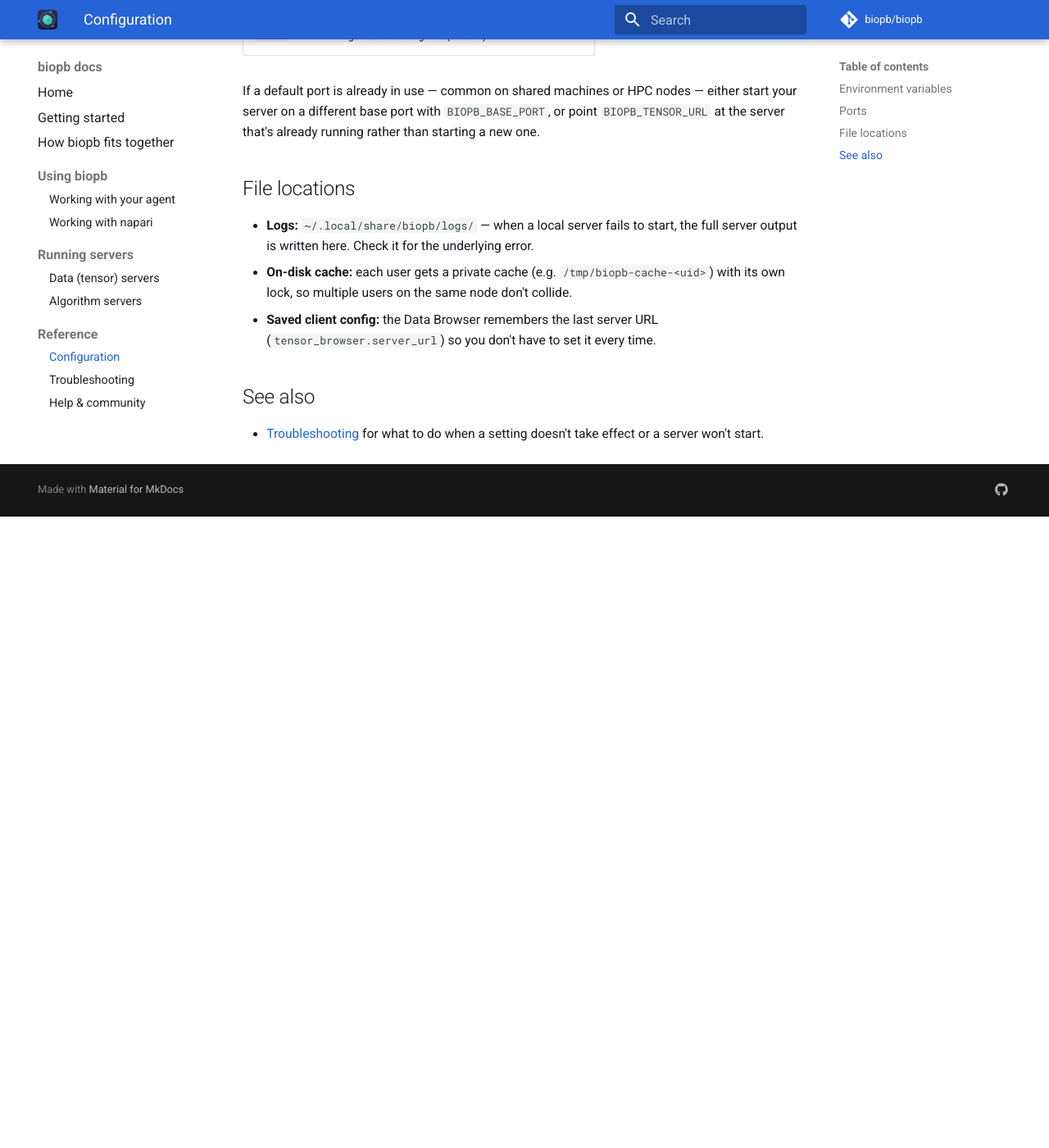
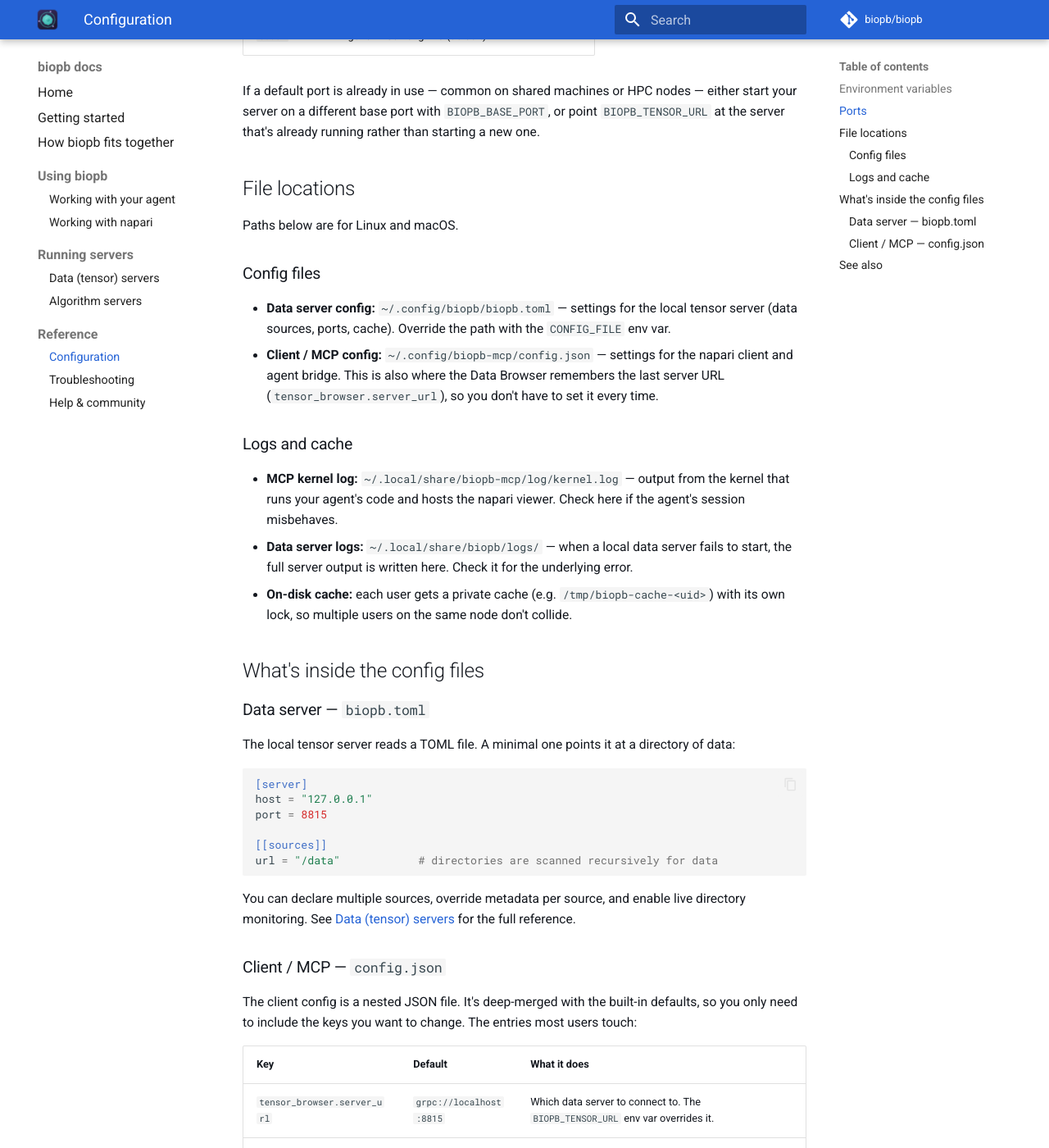
Before and after one commit to biopb/biopb-site, an MkDocs documentation site: the page built from docs/configuration.md, in a window 1280 px wide and 1400 px high, scrolled down 959 px. Shown: the whole window at 82% size. Built offline with MkDocs 1.6.1 and Material for MkDocs 9.7.7, drawn with Linux system fonts in a browser that asks for light colours; comment, search, counter and statistics services are not loaded; before the commit the page ends 1589 px from its top, so only the background shows below that; some of the changed text lies outside the part shown.

Commit message:
Document config file locations and contents
- configuration.md: add config-file paths (data server ~/.config/biopb/biopb.toml,
  client ~/.config/biopb-mcp/config.json) and the MCP kernel log, plus a new
  'What's inside the config files' section listing the important config.json keys
  and a minimal biopb.toml.
- algorithm-servers.md: fix the config snippet — algorithm servers register under
  mcp.services.process_image_servers (there is no mcp.server section).
- index.md: tighten the intro and reorder the feature bullets.

````diff
--- a/docs/configuration.md
+++ b/docs/configuration.md
@@ -36,12 +36,76 @@
 
 ## File locations
 
-- **Logs:** `~/.local/share/biopb/logs/` — when a local server fails to start, the full
-  server output is written here. Check it for the underlying error.
+Paths below are for Linux and macOS.
+
+### Config files
+
+- **Data server config:** `~/.config/biopb/biopb.toml` — settings for the local tensor
+  server (data sources, ports, cache). Override the path with the `CONFIG_FILE` env var.
+- **Client / MCP config:** `~/.config/biopb-mcp/config.json` — settings for the napari client
+  and agent bridge. This is also where the Data Browser remembers the last server URL
+  (`tensor_browser.server_url`), so you don't have to set it every time.
+
+### Logs and cache
+
+- **MCP kernel log:** `~/.local/share/biopb-mcp/log/kernel.log` — output from the kernel that
+  runs your agent's code and hosts the napari viewer. Check here if the agent's session
+  misbehaves.
+- **Data server logs:** `~/.local/share/biopb/logs/` — when a local data server fails to start,
+  the full server output is written here. Check it for the underlying error.
 - **On-disk cache:** each user gets a private cache (e.g. `/tmp/biopb-cache-<uid>`) with its
   own lock, so multiple users on the same node don't collide.
-- **Saved client config:** the Data Browser remembers the last server URL
-  (`tensor_browser.server_url`) so you don't have to set it every time.
+
+## What's inside the config files
+
+### Data server — `biopb.toml`
+
+The local tensor server reads a TOML file. A minimal one points it at a directory of data:
+
+```toml
+[server]
+host = "127.0.0.1"
+port = 8815
+
+[[sources]]
+url = "/data"            # directories are scanned recursively for data
+```
+
+You can declare multiple sources, override metadata per source, and enable live directory
+monitoring. See [Data (tensor) servers](data-servers.md#deploying-your-own) for the full
+reference.
+
+### Client / MCP — `config.json`
+
+The client config is a nested JSON file. It's deep-merged with the built-in defaults, so you
+only need to include the keys you want to change. The entries most users touch:
+
+| Key | Default | What it does |
+|-----|---------|--------------|
+| `tensor_browser.server_url` | `grpc://localhost:8815` | Which data server to connect to. The `BIOPB_TENSOR_URL` env var overrides it. |
+| `mcp.services.process_image_servers` | `[]` | List of [algorithm server](algorithm-servers.md) URLs to expose to your agent, e.g. `["grpc://localhost:50051"]`. |
+| `mcp.dask.scheduler` | `"distributed"` | Compute mode: `"distributed"` (multi-process), `"threads"`, or `"synchronous"`. |
+| `mcp.dask.num_workers` | `0` | Worker processes for local compute; `0` lets dask pick (~CPU count). |
+| `mcp.dask.memory_limit` | `"auto"` | Per-worker memory cap, e.g. `"4G"`. |
+| `mcp.dask.address` | `""` | Connect to an external dask scheduler instead of spinning up a local cluster. |
+| `mcp.dask.cache_budget` | `"1G"` | Cluster-wide chunk-cache budget, split across workers. |
+| `mcp.transport.display_mode` | `"auto"` | `"auto"`, `"visible"`, or `"headless"` (run without opening a napari window). |
+
+For example, to register a Cellpose algorithm server:
+
+```json
+{
+  "mcp": {
+    "services": {
+      "process_image_servers": ["grpc://localhost:50051"]
+    }
+  }
+}
+```
+
+There are many more advanced keys (operation timeouts, gRPC limits, pyramid building, kernel
+watchdog) that most users never need to touch; the defaults are sensible. You can also ask
+your agent to edit `config.json` for you instead of editing it by hand.
 
 ## See also
 
````
Also changed, not shown: docs/algorithm-servers.md (+7 -5 lines), docs/index.md (+2 -4 lines).
